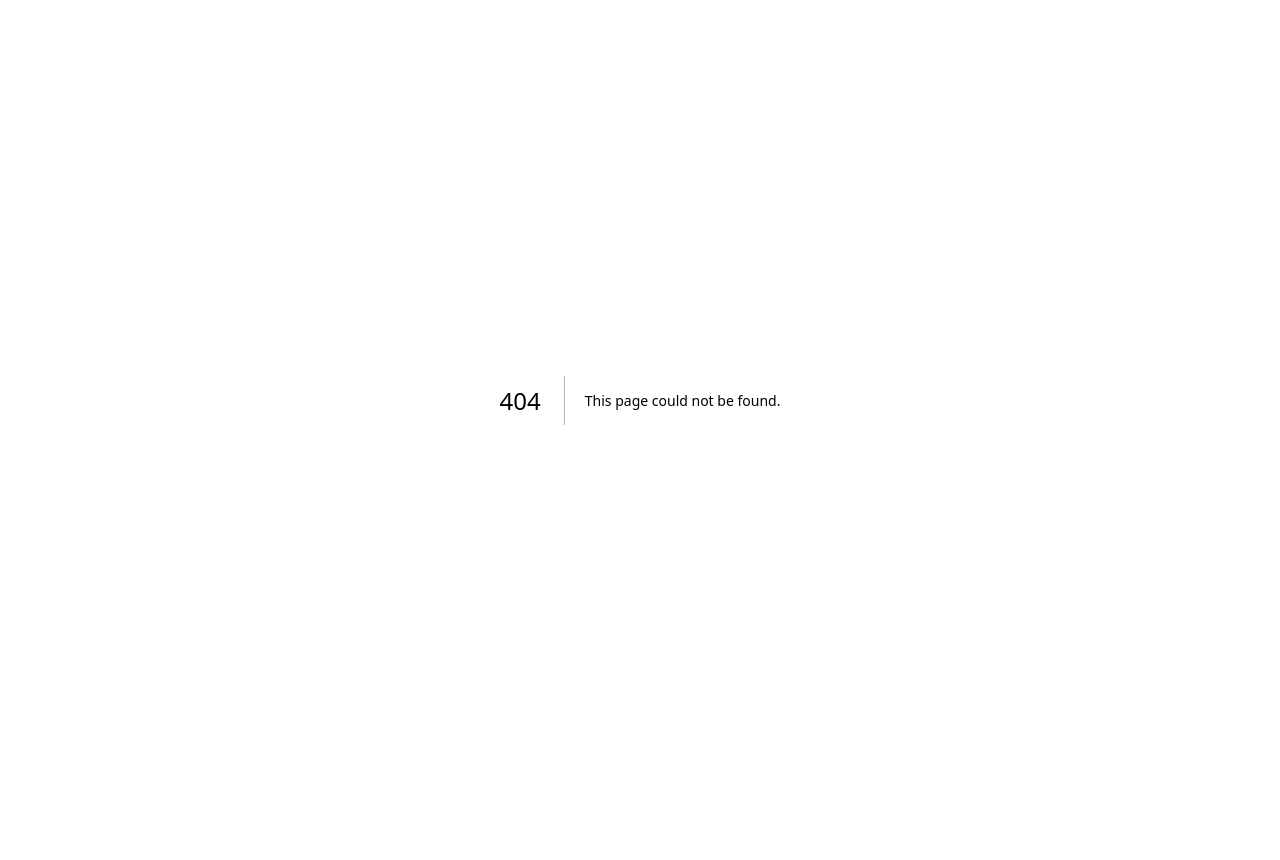
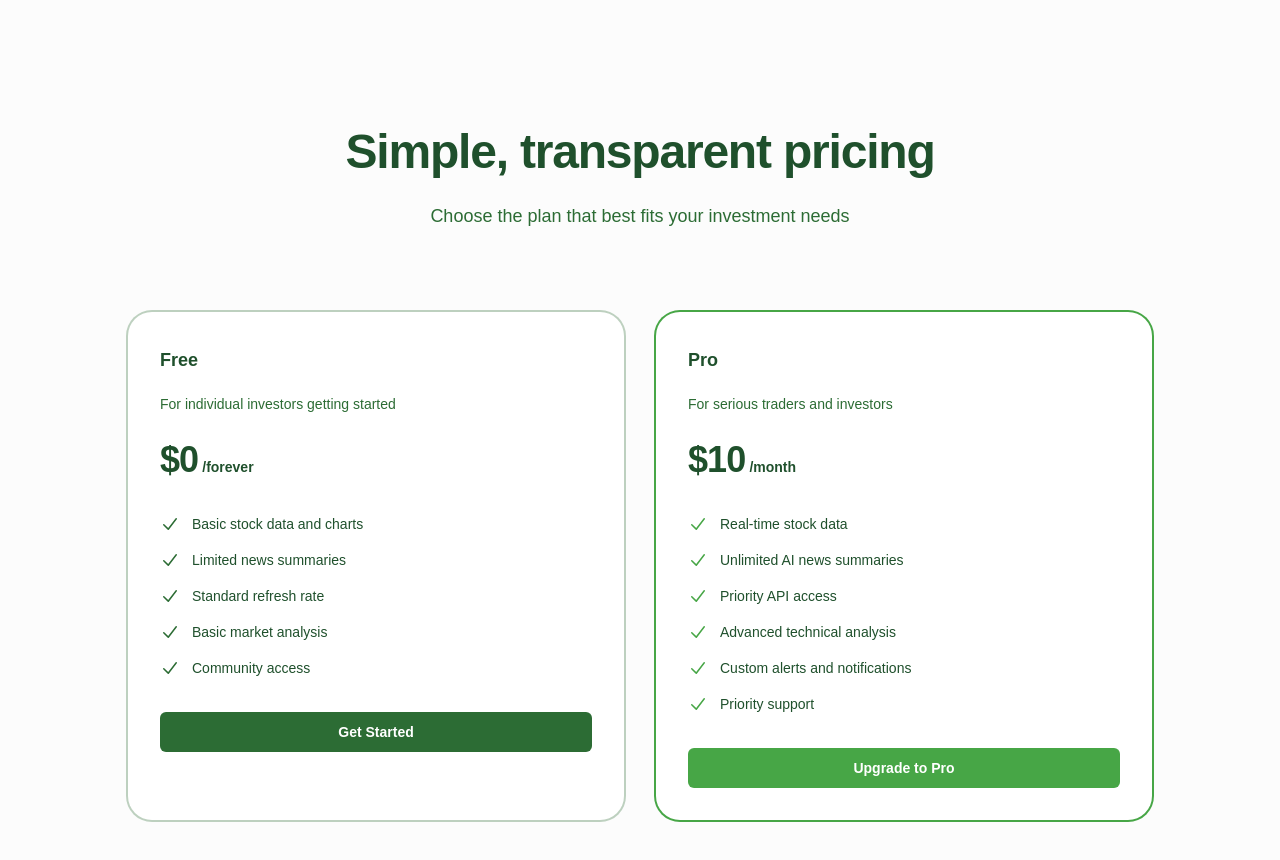
Before and after one commit to CPJ-N/stocksnip, a Next.js app: page /pricing in a window 1280 px wide. Before the commit this address had no page. Shown: the top 860 px of the page. Before the commit the page ends 800 px from the top, so only its background shows below. Built offline with nearby package versions, Linux system fonts and the light colour scheme.

Commit message:
added pricing page

```diff
--- /dev/null
+++ b/src/app/pricing/page.tsx
@@ -0,0 +1,109 @@
+import { Metadata } from 'next'
+
+export const metadata: Metadata = {
+  title: 'StockSnip - Pricing',
+  description: 'Simple and transparent pricing plans for StockSnip',
+}
+
+const pricingPlans = [
+  {
+    name: 'Free',
+    price: '$0',
+    interval: '/forever',
+    description: 'For individual investors getting started',
+    features: [
+      'Basic stock data and charts',
+      'Limited news summaries',
+      'Standard refresh rate',
+      'Basic market analysis',
+      'Community access',
+    ],
+    buttonText: 'Get Started',
+    highlighted: false,
+  },
+  {
+    name: 'Pro',
+    price: '$10',
+    interval: '/month',
+    description: 'For serious traders and investors',
+    features: [
+      'Real-time stock data',
+      'Unlimited AI news summaries',
+      'Priority API access',
+      'Advanced technical analysis',
+      'Custom alerts and notifications',
+      'Priority support',
+    ],
+    buttonText: 'Upgrade to Pro',
+    highlighted: true,
+  },
+]
+
+export default function PricingPage() {
+  return (
+    <div className="bg-brand-light py-24 sm:py-32">
+      <div className="mx-auto max-w-7xl px-6 lg:px-8">
+        <div className="mx-auto max-w-4xl text-center">
+          <h1 className="text-4xl font-bold tracking-tight text-brand-dark sm:text-5xl">
+            Simple, transparent pricing
+          </h1>
+          <p className="mt-6 text-lg leading-8 text-brand-medium">
+            Choose the plan that best fits your investment needs
+          </p>
+        </div>
+
+        <div className="mx-auto mt-16 grid max-w-5xl grid-cols-1 gap-8 sm:mt-20 lg:grid-cols-2">
+          {pricingPlans.map((plan) => (
+            <div
+              key={plan.name}
+              className={`rounded-3xl p-8 ring-2 ${
+                plan.highlighted
+                  ? 'bg-white text-brand-dark ring-brand-green'
+                  : 'bg-white text-brand-dark ring-brand-medium/30'
+              }`}
+            >
+              <h3 className="text-lg font-semibold leading-8">{plan.name}</h3>
+              <p className="mt-4 text-sm leading-6 text-brand-medium">
+                {plan.description}
+              </p>
+              <div className="mt-6 flex items-baseline gap-x-1">
+                <span className="text-4xl font-bold tracking-tight">{plan.price}</span>
+                <span className="text-sm font-semibold leading-6">{plan.interval}</span>
+              </div>
+              <ul role="list" className="mt-8 space-y-3 text-sm leading-6">
+                {plan.features.map((feature) => (
+                  <li key={feature} className="flex gap-x-3">
+                    <svg
+                      className={`h-6 w-5 flex-none ${
+                        plan.highlighted ? 'text-brand-green' : 'text-brand-medium'
+                      }`}
+                      viewBox="0 0 20 20"
+                      fill="currentColor"
+                      aria-hidden="true"
+                    >
+                      <path
+                        fillRule="evenodd"
+                        d="M16.704 4.153a.75.75 0 01.143 1.052l-8 10.5a.75.75 0 01-1.127.075l-4.5-4.5a.75.75 0 011.06-1.06l3.894 3.893 7.48-9.817a.75.75 0 011.05-.143z"
+                        clipRule="evenodd"
+                      />
+                    </svg>
+                    {feature}
+                  </li>
+                ))}
+              </ul>
+              <button
+                className={`mt-8 block w-full rounded-md px-3 py-2 text-center text-sm font-semibold leading-6 transition-colors focus-visible:outline focus-visible:outline-2 focus-visible:outline-offset-2 ${
+                  plan.highlighted
+                    ? 'bg-brand-green text-white hover:bg-brand-darker focus-visible:outline-brand-green'
+                    : 'bg-brand-medium text-white hover:bg-brand-dark focus-visible:outline-brand-darker'
+                }`}
+              >
+                {plan.buttonText}
+              </button>
+            </div>
+          ))}
+        </div>
+      </div>
+    </div>
+  )
+}
```
